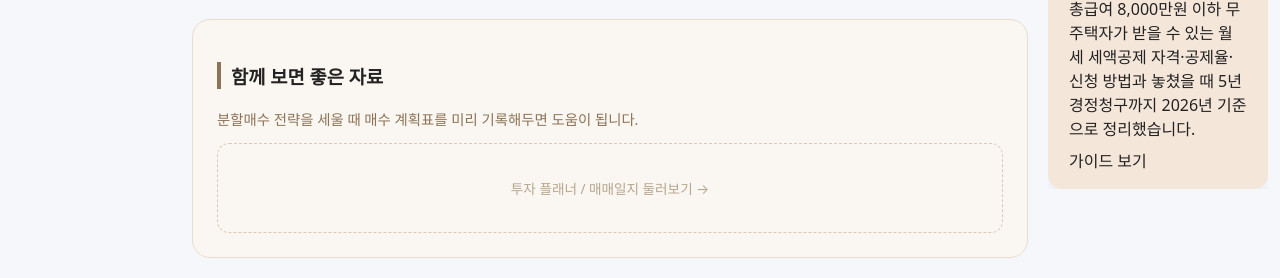
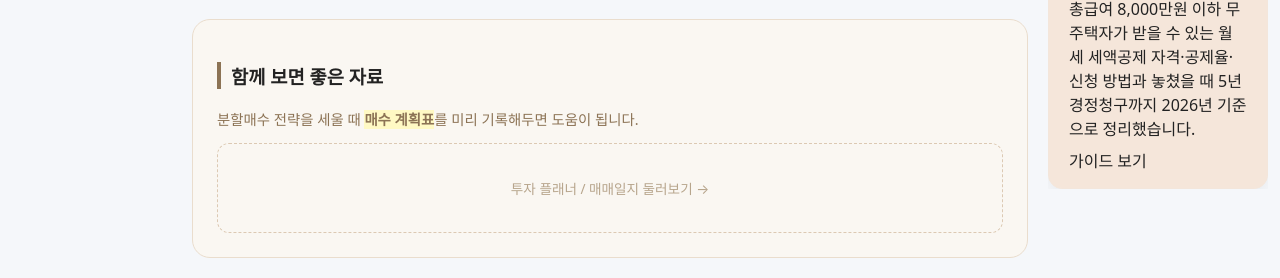
Before and after one commit to khai-lang/LifeCalc, a Jekyll site: the page built from invest/stocks/avg-cost/index.md, in a window 1280 px wide and 900 px high, scrolled down 1053 px. Shown: the part 150-428 px from the top of the window. Built offline with Jekyll 4.4.1, drawn with Linux system fonts in a browser that asks for light colours.

Commit message:
Update index.md

```diff
--- a/invest/stocks/avg-cost/index.md
+++ b/invest/stocks/avg-cost/index.md
@@ -67,9 +67,9 @@ permalink: "/invest/stocks/avg-cost/"
 
 <section class="sac-card sac-card-light sac-recommend">
   <h3>함께 보면 좋은 자료</h3>
-  <p class="sac-recommend-desc">분할매수 전략을 세울 때 매수 계획표를 미리 기록해두면 도움이 됩니다.</p>
+  <p class="sac-recommend-desc">분할매수 전략을 세울 때 <span style="background-color: #fff9c4; font-weight: bold;">매수 계획표</span>를 미리 기록해두면 도움이 됩니다.</p>
   <div class="sac-recommend-slot" data-partner="coupang" data-category="투자 플래너/매매일지">
-  <a href="https://link.coupang.com/a/fIKvWxDGSq">투자 플래너 / 매매일지 둘러보기 →</a>
+    <a href="https://link.coupang.com/a/fIKvWxDGSq">투자 플래너 / 매매일지 둘러보기 →</a>
   </div>
 </section>
 
```
